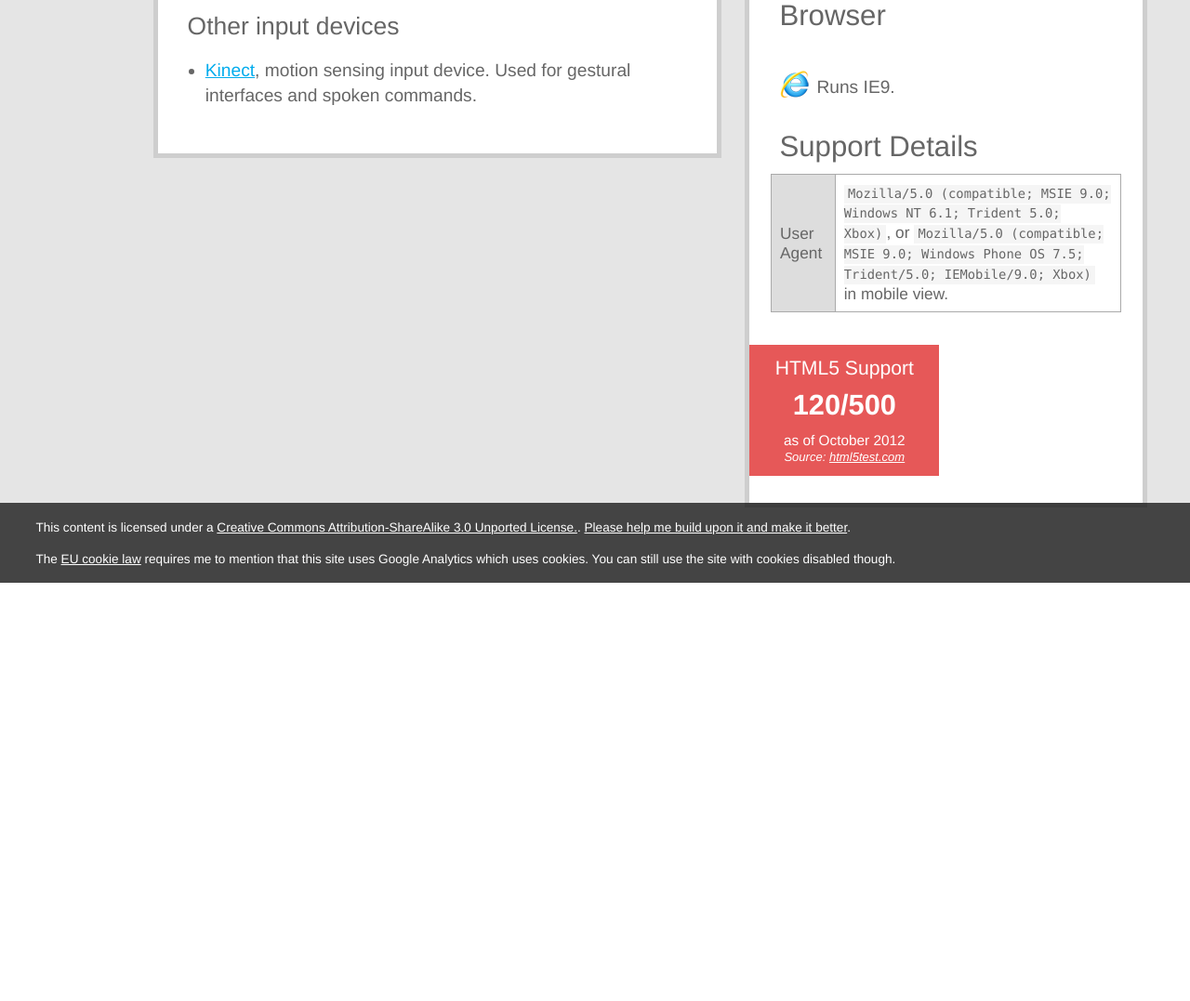
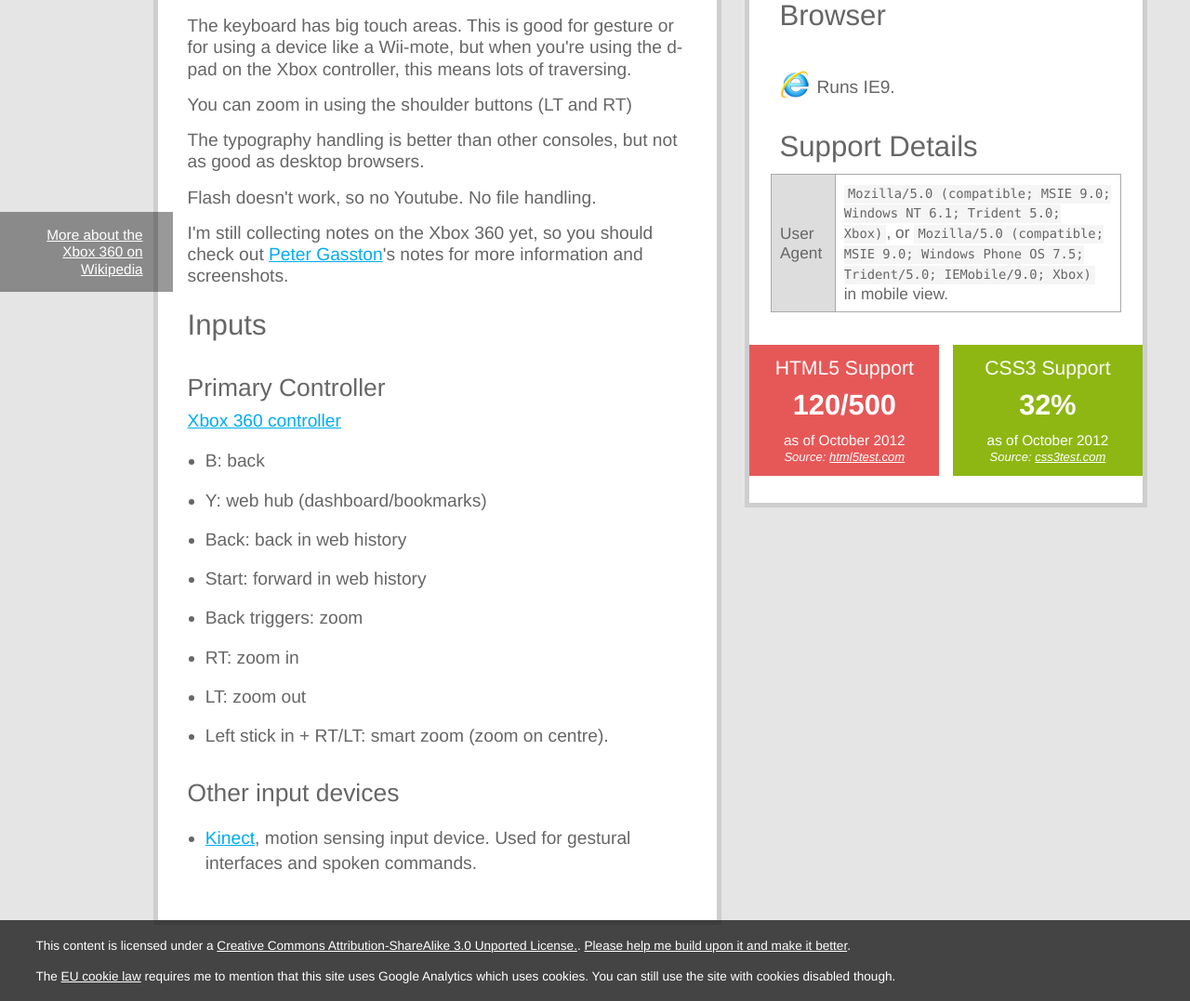
Before and after one commit to maban/console-browsers, a PHP site: page /device/xbox360.php in a window 1280 px wide. Shown: the part 523-1600 px from the top of the page at 93% size. Before the commit the page ends 1150 px from the top, so only its background shows below. Run offline with PHP 8.4, Linux system fonts and the light colour scheme.

Commit message:
Adding notes on the Xbox 360 browser.

```diff
--- a/device/xbox360.php
+++ b/device/xbox360.php
@@ -13,15 +13,38 @@
 
 		<h2>About the Xbox 360</h2>
 
+		<p>There's a cursor on the screen that glows green when it's hovered over a link. Scrolling is sluggish. You can scroll by going off the bottom edge of the screen (left analogue stick) or by panning down with the right analogue stick. On the screen, there's a little scrollbar that can't be manipulated. The screen can flicker quite a bit on scroll</p>
+
+		<p>In the settings, you can select and option to "use whole TV screen to show web content", which is off by default. When it's off, gaps appear at the edge of the site. When it's on, the site fits the TV screen up to the edges.</p>
+
+		<p>The keyboard has big touch areas. This is good for gesture or for using a device like a Wii-mote, but when you're using the d-pad on the Xbox controller, this means lots of traversing.</p>
+
+		<p>You can zoom in using the shoulder buttons (LT and RT)</p>
+
+		<p>The typography handling is better than other consoles, but not as good as desktop browsers.</p>
+
+		<p>Flash doesn't work, so no Youtube. No file handling.</p>
+
 		<aside><p><a href="http://en.wikipedia.org/wiki/Xbox_360">More about the Xbox 360 on Wikipedia</a></p></aside>
 
-		<p>I haven't had a chance to fully test the browser in the Xbox 360 yet, but you should check out <a href="http://www.broken-links.com/2012/10/16/internet-explorer-on-xbox-360/">Peter Gasston</a>'s notes (which is where I got this data from).</p>
+		<p>I'm still collecting notes on the Xbox 360 yet, so you should check out <a href="http://www.broken-links.com/2012/10/16/internet-explorer-on-xbox-360/">Peter Gasston</a>'s notes for more information and screenshots.</p>
 
 		<h2>Inputs</h2>
 
 		<h3>Primary Controller</h3>
 
 		<p><a href="http://en.wikipedia.org/wiki/Xbox_360_Controller">Xbox 360 controller</a></p>
+
+		<ul>
+			<li>B: back</li>
+			<li>Y: web hub (dashboard/bookmarks)</li>
+			<li>Back: back in web history</li>
+			<li>Start: forward in web history</li>
+			<li>Back triggers: zoom</li>
+			<li>RT: zoom in</li>
+			<li>LT: zoom out</li>
+			<li>Left stick in + RT/LT: smart zoom (zoom on centre).</li>
+		</ul>
 
 		<h3>Other input devices</h3>
 
@@ -54,6 +77,14 @@
 			<p>as of October 2012</p>
 			<aside><p>Source: <a href="http://html5test.com">html5test.com</a></p></aside>
 		</div>
+
+		<div class="highlight highlight-css">
+			<h3>CSS3 Support</h3>
+			<strong>32%</strong>
+			<p>as of October 2012</p>
+			<aside><p>Source: <a href="http://css3test.com">css3test.com</a></p></aside>
+		</div>
+
 	</div><!-- .supplementary -->
 
 </article>
```
